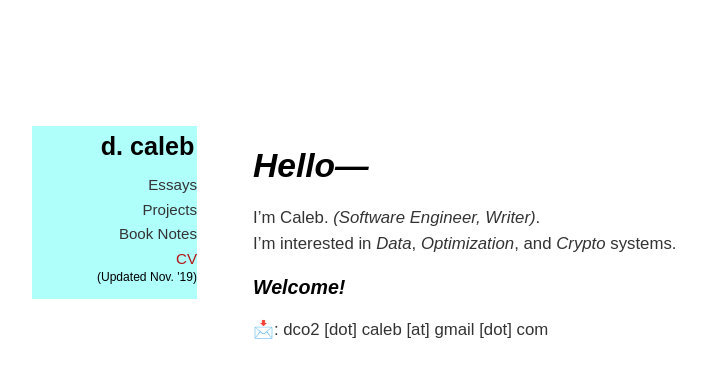
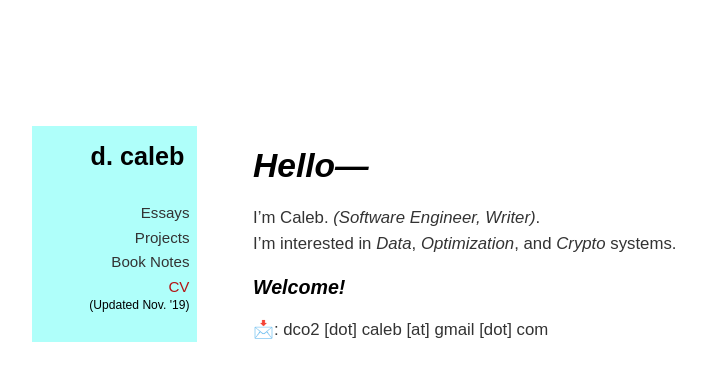
Before and after one commit to dCO2/blog-gh-pages, a Jekyll site: the page built from index.md, in a window 1280 px wide. Shown: the top 381 px of the page, without its empty margins (123-826 px from the left). Built offline with Jekyll 4.4.1, drawn with Linux system fonts in a browser that asks for light colours; some web fonts are replaced.

Commit message:
Final attempt to fix nav-bar padding

```diff
--- a/css/styles.css
+++ b/css/styles.css
@@ -117,7 +117,7 @@ p code, ul code {
 
 .author-name {
     margin: 0.2em 0;
-    padding: 0.1em;
+    padding: 0.5em;
 }
 
 .author-name a {
@@ -128,7 +128,7 @@ p code, ul code {
     font-size: 1.2em;
     list-style-type: none;
     margin-top: 1em;
-    padding: 0;
+    padding: 0.5em;
 }
 
 .home-nav ul li {
```
